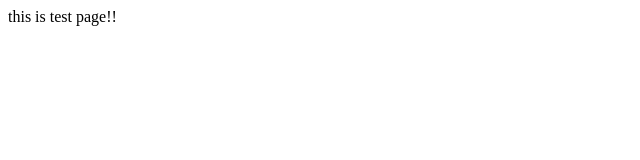
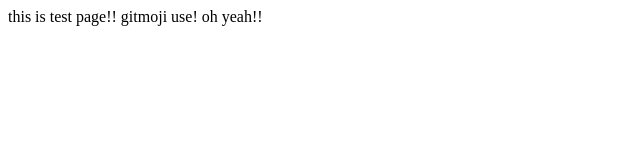
Before and after one commit to jan1dorori/portfolio_2022_jan, a website: page index.html in a window 1280 px wide. Shown: the whole page, without its empty margins (0-640 px from the left). Drawn offline with Linux system fonts and the light colour scheme.

Commit message:
:white_check_mark: happy
go sleep!

```diff
--- a/index.html
+++ b/index.html
@@ -6,5 +6,7 @@
 </head>
 <body>
   this is test page!!
+  gitmoji use!
+  oh yeah!!
 </body>
 </html>
```
